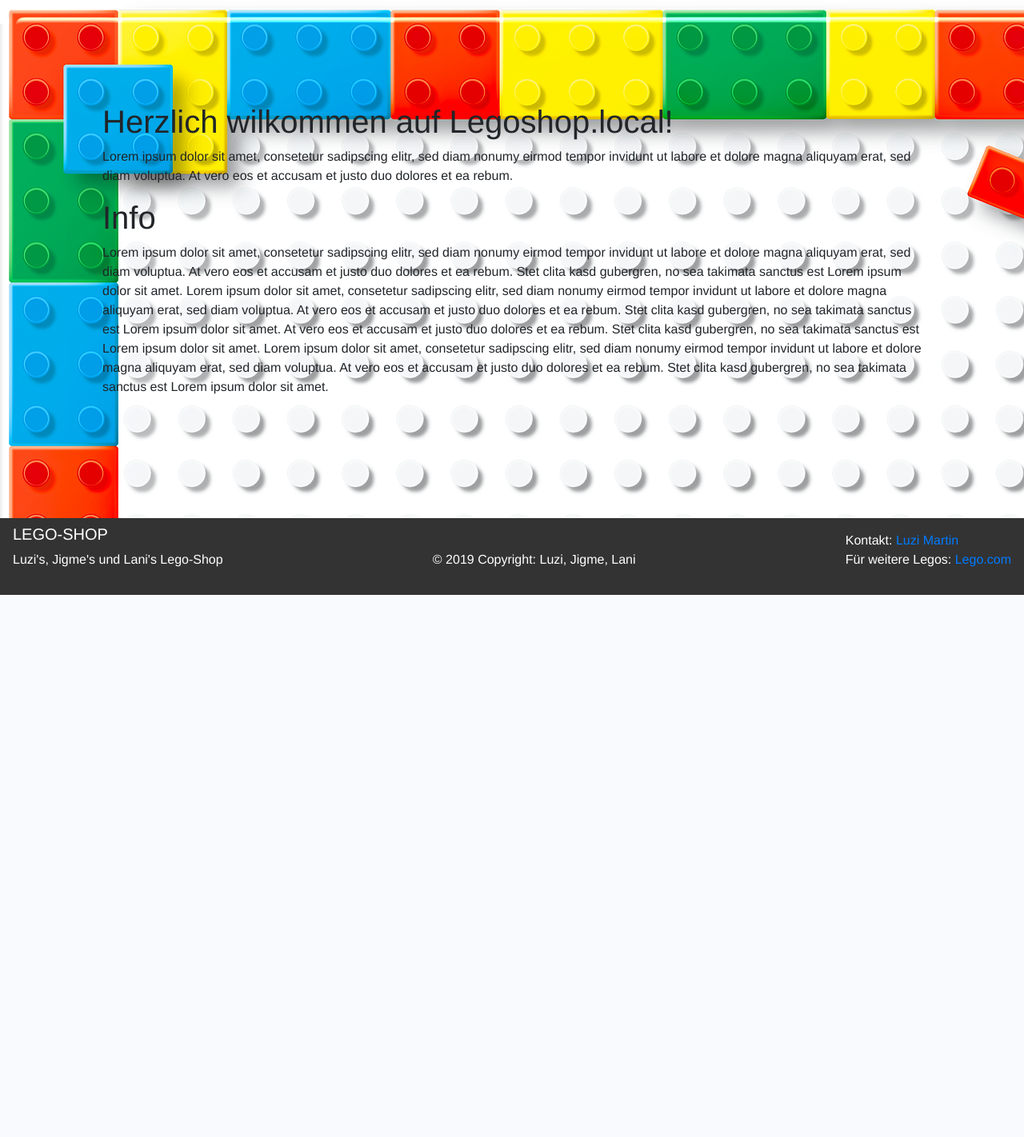
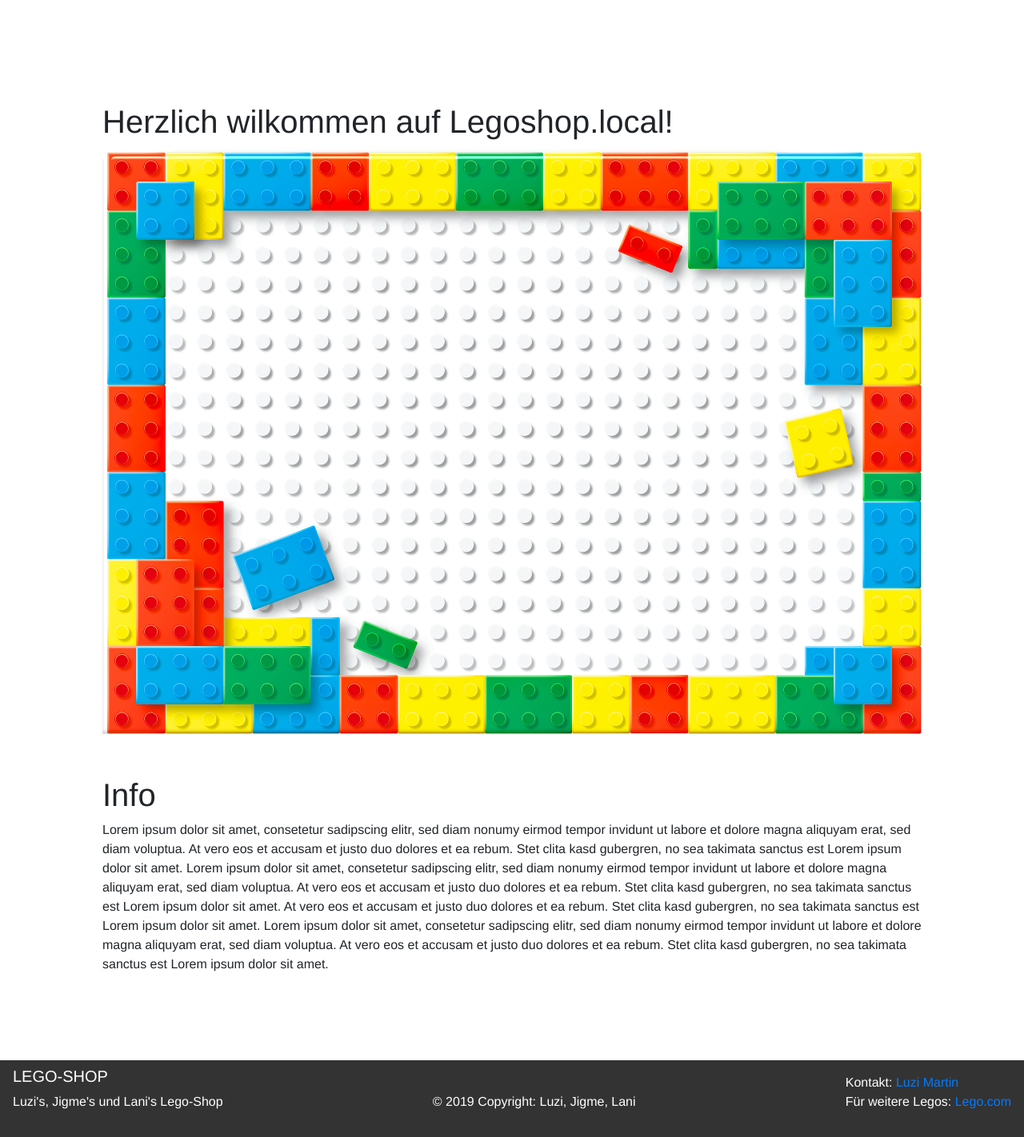
Before and after one commit to Luzi-Martin/LegoShop, a PHP site: template templates/default/index.php in a window 1280 px wide. Shown: the part 56-1478 px from the top of the page at 80% size. Before the commit the page ends 800 px from the top, so only its background shows below. Run offline with PHP 8.4, Linux system fonts and the light colour scheme; the template is opened without the code that fills it, so the values that code supplies are empty.

Commit message:
- landingpage img

```diff
--- a/public/css/style.css
+++ b/public/css/style.css
@@ -23,16 +23,19 @@
   width: 100%;
   background-color: #f5f5f5;
 }
+
 .footer > .container {
   padding-right: 15px;
   padding-left: 15px;
 }
 
 .bg {
-  background-image: url("../images/lego-3625194_1920.png");
-  min-height: 100%;
   width: 100%;
-  position: fixed;
+  height: -webkit-fill-available;
+}
+
+.info {
+  margin-top: 5%;
 }
 
 .product-container {
--- a/src/Controller/ShopController.php
+++ b/src/Controller/ShopController.php
@@ -22,7 +22,7 @@
     {
         $shopRepository = new ShopRepository();
         $view = new View('shop/product');
-        $view->products = $shopRepository->id;
+        $view->products = $shopRepository->readAll();
         $view->display();
     }
 }
--- a/templates/default/index.php
+++ b/templates/default/index.php
@@ -1,16 +1,24 @@
+      <div class="titel-container">
         <h1 class="titel">Herzlich wilkommen auf Legoshop.local!</h1>
-      <p>Lorem ipsum dolor sit amet, consetetur sadipscing elitr, sed diam nonumy eirmod tempor invidunt ut labore et
-        dolore magna aliquyam erat, sed diam voluptua. At vero eos et accusam et justo duo dolores et ea rebum.</p>
-      <h1>Info</h1>
+        <?php
+          if (!isset($_SESSION['loggedin'])) {
+            echo '<img src="../images/lego-3625194_1920.png" class="bg">';
+          }
+          ?>
+      </div>
+      <div class="info-container">
+        <h1 class="info">Info</h1>
         <p>Lorem ipsum dolor sit amet, consetetur sadipscing elitr, sed diam nonumy eirmod tempor invidunt ut labore et
           dolore magna aliquyam erat, sed diam voluptua. At vero eos et accusam et justo duo dolores et ea rebum. Stet
-        clita
-        kasd gubergren, no sea takimata sanctus est Lorem ipsum dolor sit amet. Lorem ipsum dolor sit amet, consetetur
+          clita kasd gubergren, no sea takimata sanctus est Lorem ipsum dolor sit amet. Lorem ipsum dolor sit amet,
+          consetetur
           sadipscing elitr, sed diam nonumy eirmod tempor invidunt ut labore et dolore magna aliquyam erat, sed diam
           voluptua. At vero eos et accusam et justo duo dolores et ea rebum. Stet clita kasd gubergren, no sea takimata
-        sanctus est Lorem ipsum dolor sit amet. At vero eos et accusam et justo duo dolores et ea rebum. Stet clita kasd
+          sanctus est Lorem ipsum dolor sit amet. At vero eos et accusam et justo duo dolores et ea rebum. Stet clita
+          kasd
           gubergren, no sea takimata sanctus est Lorem ipsum dolor sit amet. Lorem ipsum dolor sit amet, consetetur
           sadipscing elitr, sed diam nonumy eirmod tempor invidunt ut labore et dolore magna aliquyam erat, sed diam
           voluptua. At vero eos et accusam et justo duo dolores et ea rebum. Stet clita kasd gubergren, no sea takimata
           sanctus est Lorem ipsum dolor sit amet.</p>
       </div>
+      </div>
--- a/templates/footer.php
+++ b/templates/footer.php
@@ -59,7 +59,7 @@
     <!-- Footer -->
     </body>
       <!-- Optional JavaScript -->
-  <!-- jQuery first, then Popper.js, then Bootstrap JS -->
+      <!-- jQuery first, then Popper.js, then Bootstrap JS -->
     <script src="https://code.jquery.com/jquery-3.4.1.slim.min.js" integrity="sha384-J6qa4849blE2+poT4WnyKhv5vZF5SrPo0iEjwBvKU7imGFAV0wwj1yYfoRSJoZ+n" crossorigin="anonymous"></script>
     <script src="https://cdn.jsdelivr.net/npm/popper.js@1.16.0/dist/umd/popper.min.js" integrity="sha384-Q6E9RHvbIyZFJoft+2mJbHaEWldlvI9IOYy5n3zV9zzTtmI3UksdQRVvoxMfooAo" crossorigin="anonymous"></script>
     <script src="https://stackpath.bootstrapcdn.com/bootstrap/4.4.1/js/bootstrap.min.js" integrity="sha384-wfSDF2E50Y2D1uUdj0O3uMBJnjuUD4Ih7YwaYd1iqfktj0Uod8GCExl3Og8ifwB6" crossorigin="anonymous"></script>
--- a/templates/header.php
+++ b/templates/header.php
@@ -68,9 +68,4 @@
       </div>
     </nav>
   </header>
-          <?php
-          if (!isset($_SESSION['loggedin'])) {
-            echo '<main class="bg">';
-          }
-          ?>
       <div class="main">
```
Lines whose indentation alone changed are shown as unchanged.
